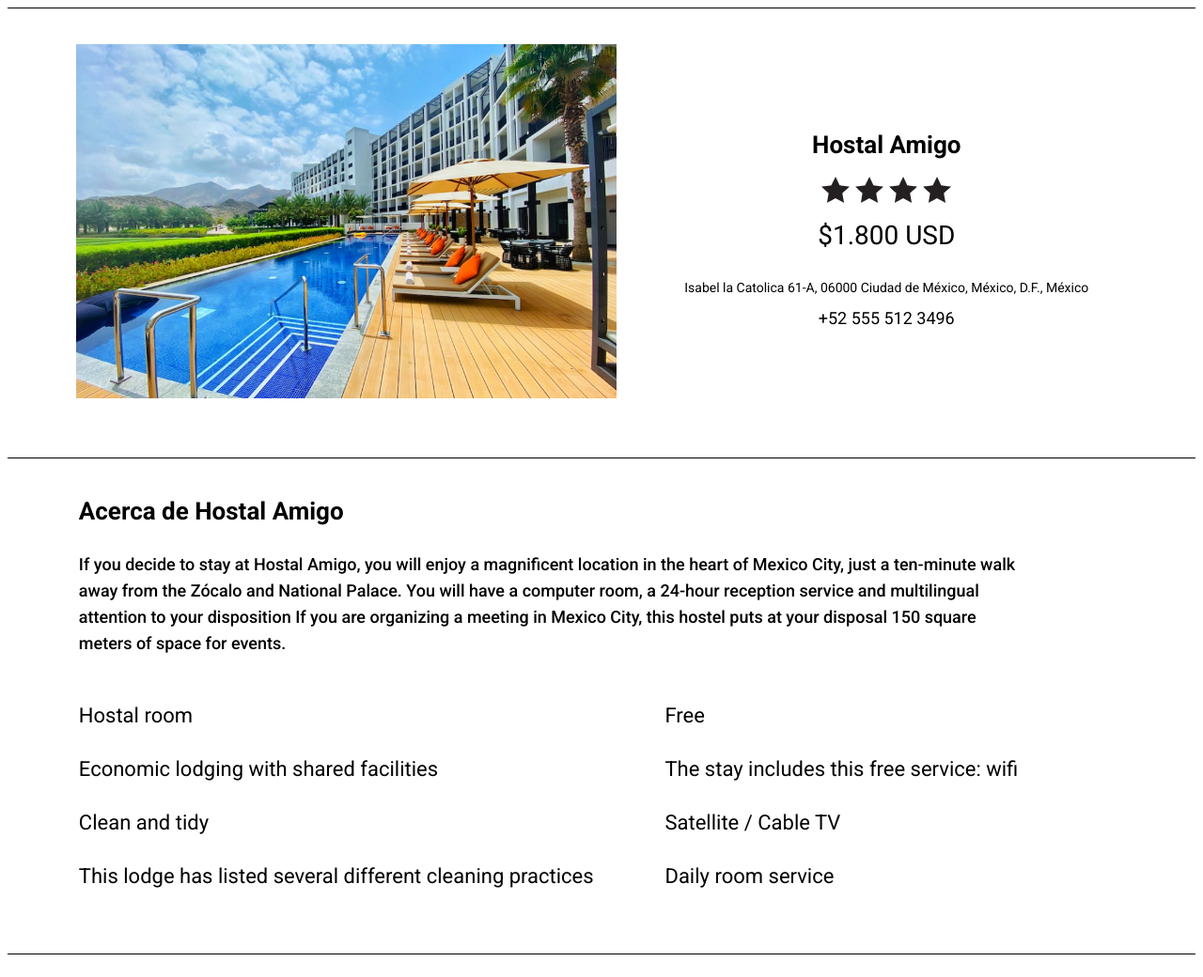
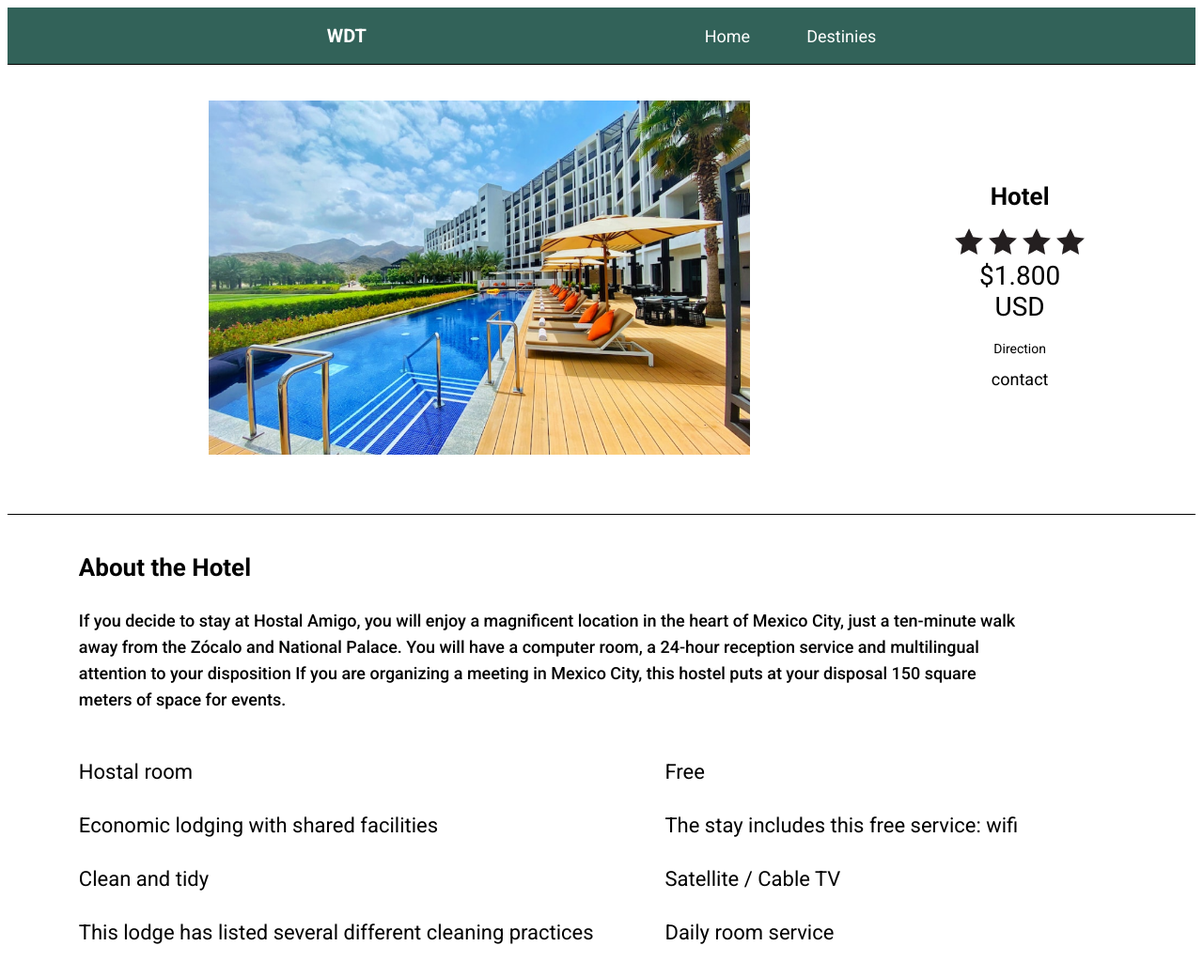
Before and after one commit to James-Gamboa/Practica-1-Hotel, a website: page hostal-amigo.html in a window 1280 px wide. Shown: the top 1040 px of the page at 94% size. Drawn offline with Linux system fonts and the light colour scheme.

Commit message:
updates done

```diff
--- a/hostal-amigo.html
+++ b/hostal-amigo.html
@@ -14,6 +14,15 @@
     <title>Hostal Amigo</title>
   </head>
   <body>
+    <header>
+      <nav>
+        <h2>WDT</h2>
+        <ol class="header_navbar">
+          <li class="navbar"><a href="index.html">Home</a></li>
+          <li class="navbar"><a href="index.html">Destinies</a></li>
+        </ol>
+      </nav>
+    </header>
     <main>
       <div class="description__above--line container">
         <div class="container__flex">
@@ -23,20 +32,19 @@
             class="container__flex--img"
           />
           <div class="container__flex--list">
-            <h1 class="subtitle__main">Hostal Amigo</h1>
+            <h1 class="subtitle__main">Hotel</h1>
             <img src="public/img/stars.png" alt="" />
             <span class="price__hotel">$1.800 USD</span>
             <p>
-              Isabel la Catolica 61-A, 06000 Ciudad de México, México, D.F.,
-              México
+              Direction
             </p>
-            <a href="tel:+52 555 512 3496">+52 555 512 3496</a>
+            <a href="tel:+52 555 512 3496">contact</a>
           </div>
         </div>
       </div>
     </main>
     <div class="description__above--line container">
-      <h4 class="subtitle__description">Acerca de Hostal Amigo</h4>
+      <h4 class="subtitle__description">About the Hotel</h4>
       <p class="text__description">
         If you decide to stay at Hostal Amigo, you will enjoy a magnificent
         location in the heart of Mexico City, just a ten-minute walk away from
@@ -75,7 +83,7 @@
       </div>
       <div class="container__info__hotel--left">
         <img src="public/img/hostal-amigo-bar.png" alt="image2" class="image" />
-        <p>Hostal Amigo's lively bar is an ideal place to meet other guests</p>
+        <p>Hostel lively bar is an ideal place to meet other guests</p>
       </div>
       <div class="container__info__hotel--right">
         <img
@@ -93,8 +101,7 @@
         />
         <p>
           The multilingual staff at the reception can arrange guided tours of
-          the city and excursions, as well as transportation to the Mexico City
-          airport for a fee.
+          the city and excursions, as well as transportation to the City, airport for a fee.
         </p>
       </div>
     </div>
```
Also changed, not shown: destiny-Dominican.html (+1 -1 lines), destiny-hawai.html (+1 -1 lines), destiny-italy.html (+1 -1 lines), destiny-nzealand.html (+1 -1 lines), destiny.html (+1 -1 lines), destny-France.html (+1 -1 lines), hotel-page.html (+9 -0 lines), index.html (+1 -1 lines).
